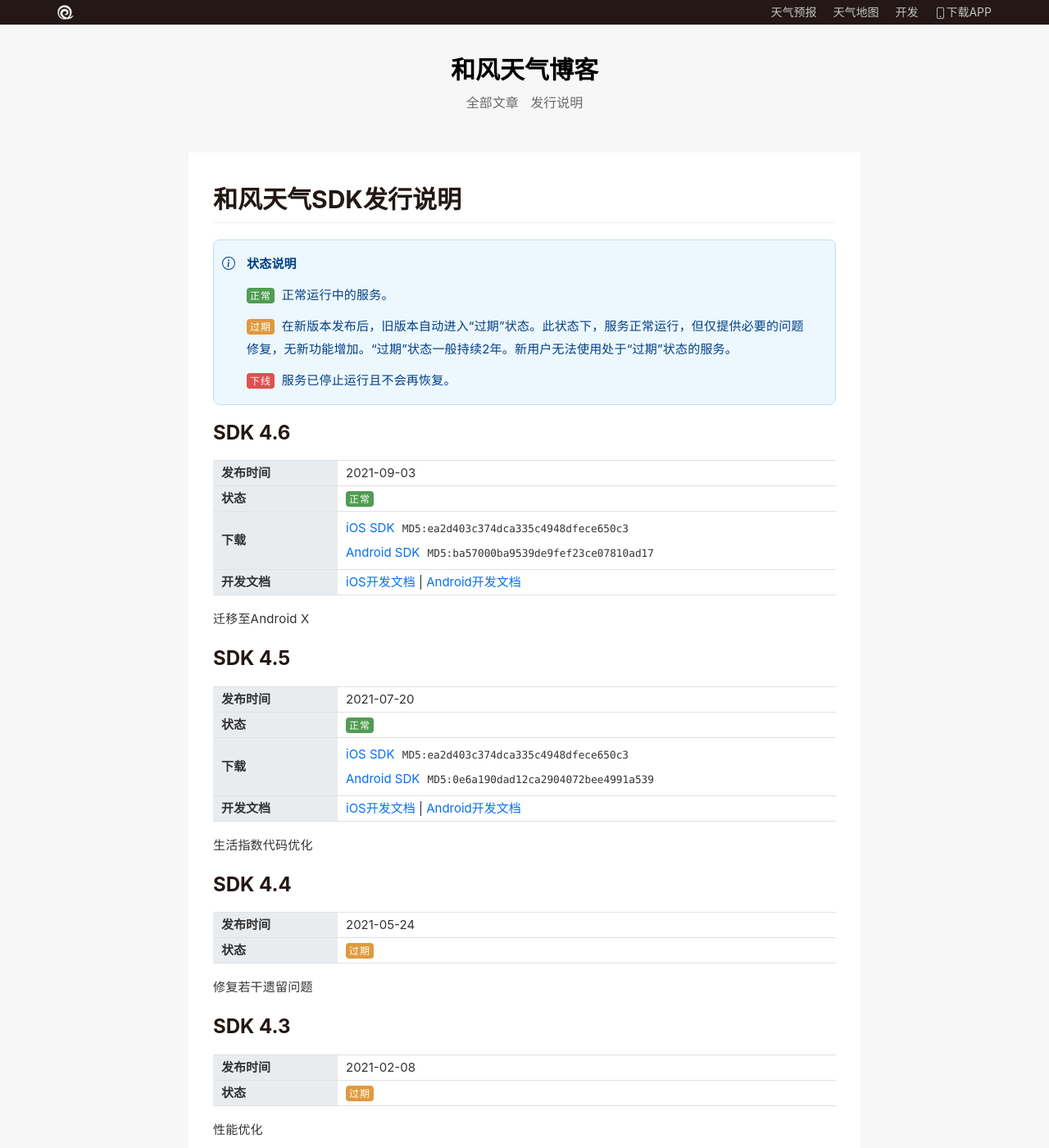
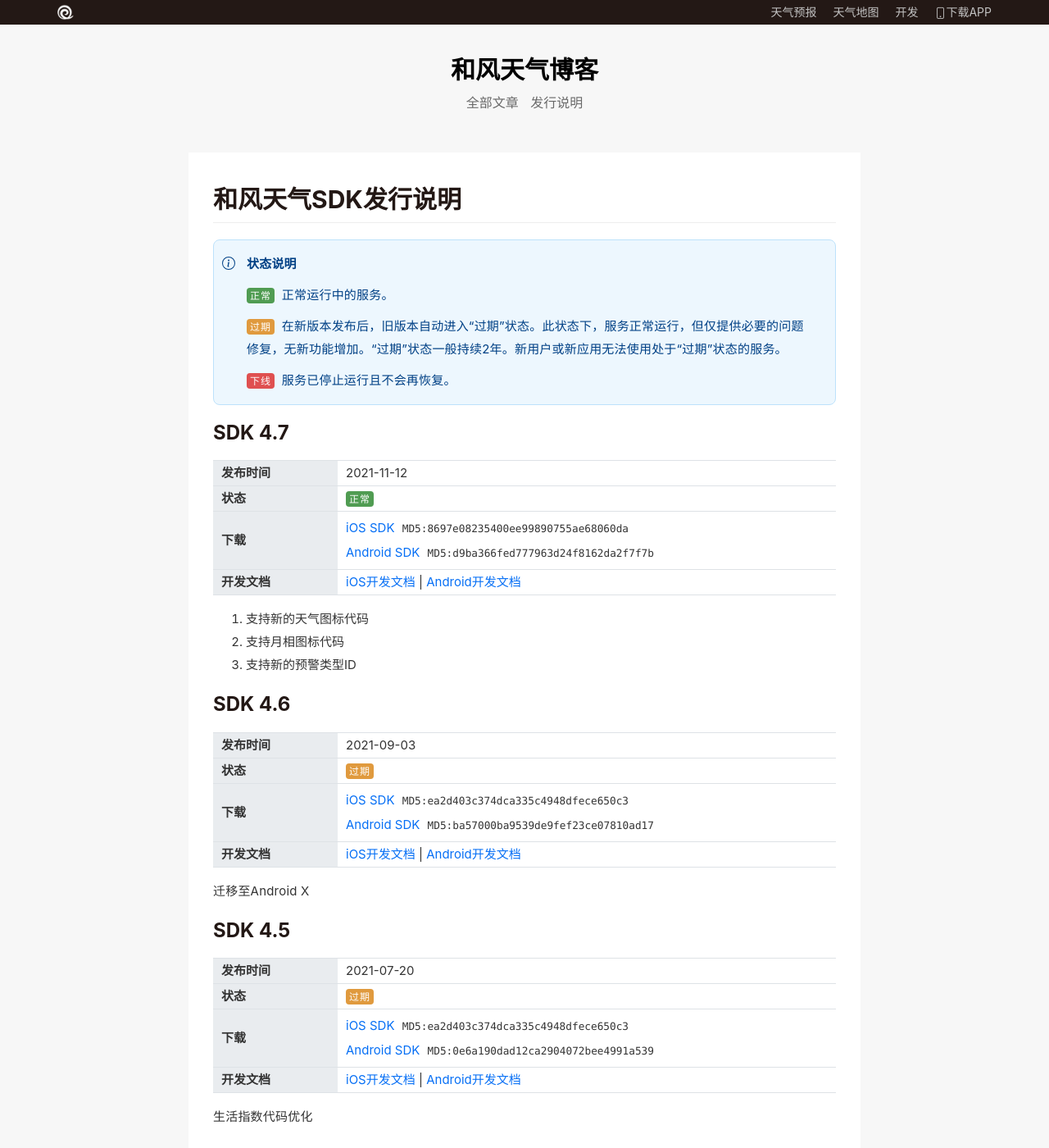
Before and after one commit to qwd/blog, a Jekyll site: the page built from pages/release-sdk.html, in a window 1280 px wide and 1400 px high. Shown: the whole window at 82% size. Built offline with Jekyll 4.4.1, drawn with Linux system fonts in a browser that asks for light colours; some web fonts are replaced; comment, search, counter and statistics services are not loaded.

Commit message:
SDK 4.7 released

```diff
--- a/_data/list.yml
+++ b/_data/list.yml
@@ -57,6 +57,6 @@
   - name: active
     desc: 正常运行中的服务。
   - name: deprecated
-    desc: 在新版本发布后，旧版本自动进入“过期”状态。此状态下，服务正常运行，但仅提供必要的问题修复，无新功能增加。“过期”状态一般持续2年。新用户无法使用处于“过期”状态的服务。
+    desc: 在新版本发布后，旧版本自动进入“过期”状态。此状态下，服务正常运行，但仅提供必要的问题修复，无新功能增加。“过期”状态一般持续2年。新用户或新应用无法使用处于“过期”状态的服务。
   - name: offline
     desc: 服务已停止运行且不会再恢复。
--- a/_data/release-sdk.yml
+++ b/_data/release-sdk.yml
@@ -1,10 +1,25 @@
+- title: SDK 4.7
+  ver: 4.7
+  date: 2021-11-12
+  status: active
+  download:
+    - name: iOS
+      link: https://a.hecdn.net/download/api_sdk/QWeather_iOS_SDK_Pub_V4.7.zip
+      md5: 8697e08235400ee99890755ae68060da
+    - name: Android
+      link: https://a.hecdn.net/download/api_sdk/QWeather_Public_Android_V4.7.jar
+      md5: d9ba366fed777963d24f8162da2f7f7b
+  text: |-
+   1. 支持新的天气图标代码
+   2. 支持月相图标代码
+   3. 支持新的预警类型ID
 - title: SDK 4.6
   ver: 4.6
   date: 2021-09-03
-  status: active
+  status: deprecated
   download:
     - name: iOS
-      link: https://a.hecdn.net/download/api_sdk/QWeather_iOS_SDK_Pub_V4.5.zip
+      link: https://a.hecdn.net/download/api_sdk/QWeather_iOS_SDK_Pub_V4.6.zip
       md5: ea2d403c374dca335c4948dfece650c3
     - name: Android
       link: https://a.hecdn.net/download/api_sdk/QWeather_Public_Android_V4.6.jar
@@ -14,7 +29,7 @@
 - title: SDK 4.5
   ver: 4.5
   date: 2021-07-20
-  status: active
+  status: deprecated
   download:
     - name: iOS
       link: https://a.hecdn.net/download/api_sdk/QWeather_iOS_SDK_Pub_V4.5.zip
```
